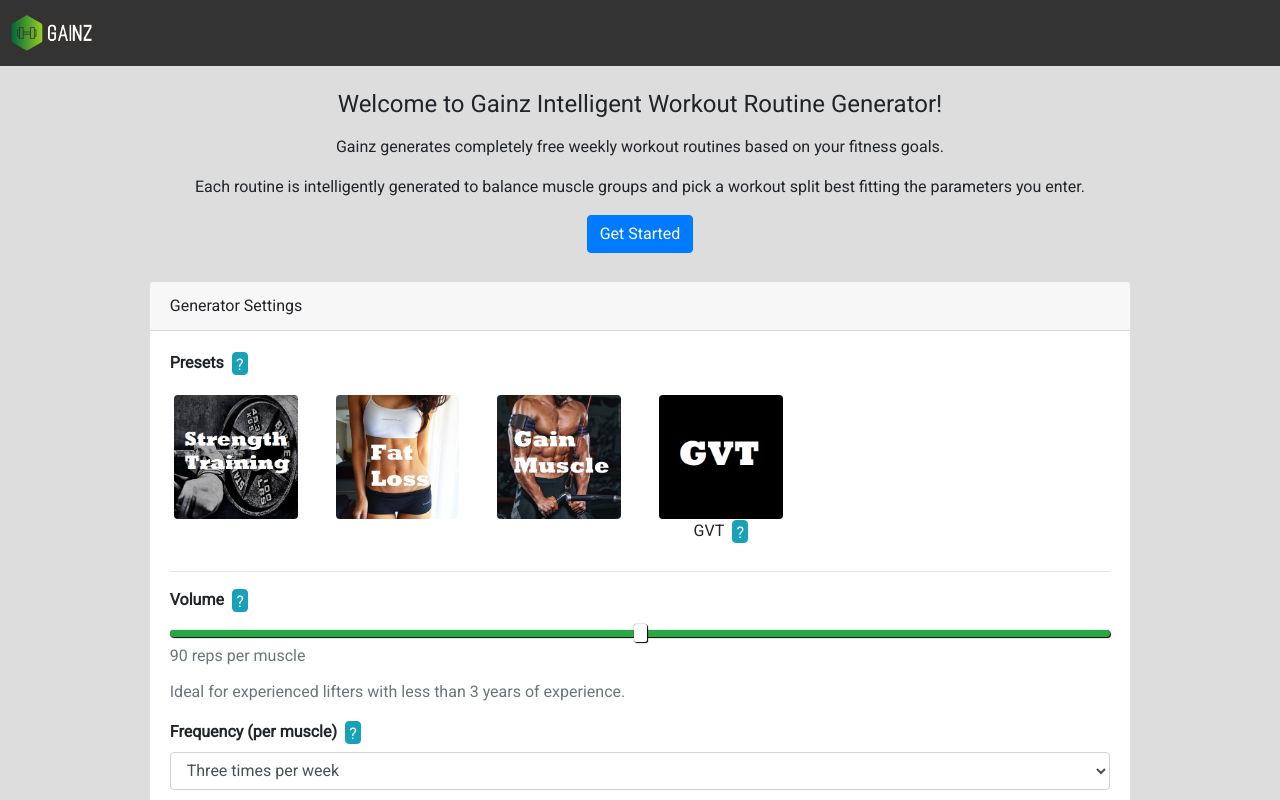
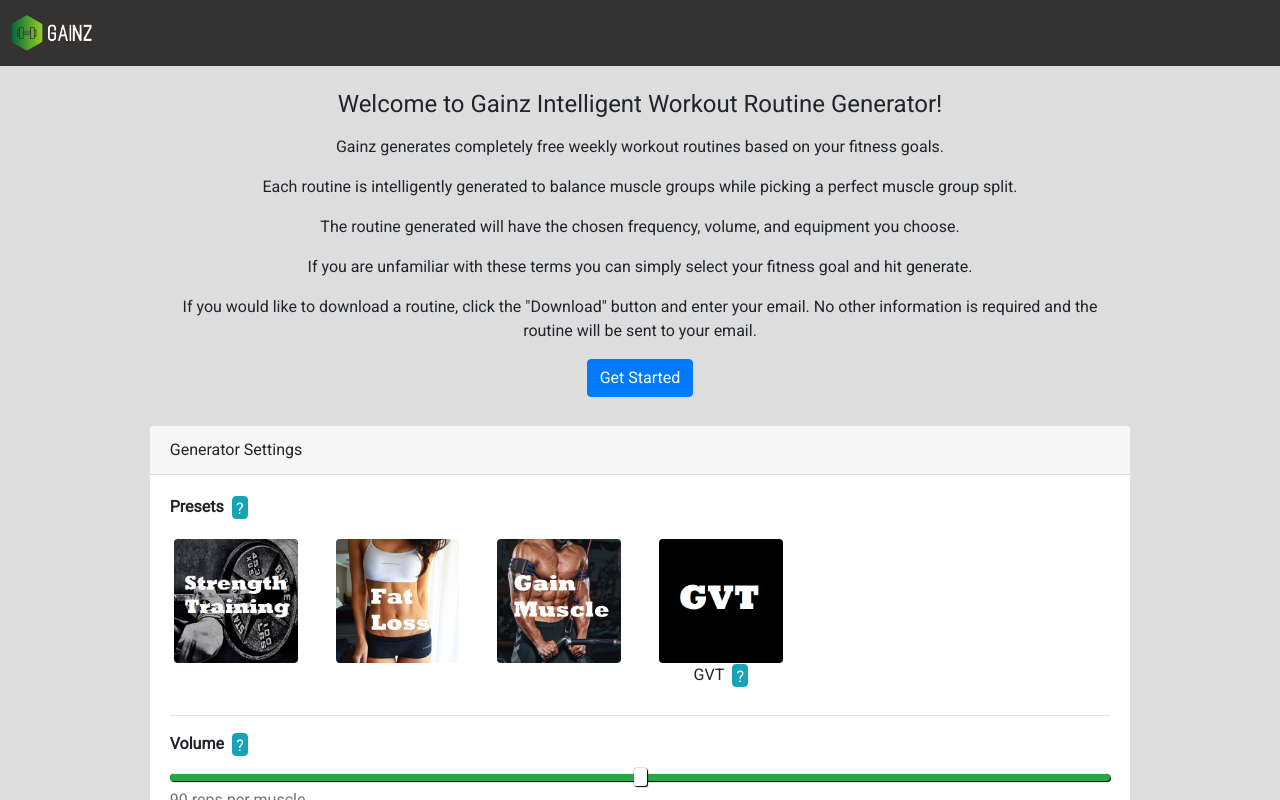
Before and after one commit to wesleycramblitt/GainzFrontend, a React (Create React App) app: page / in a window 1280 px wide. Shown: the top 800 px of the page. Built offline with nearby package versions, Linux system fonts and the light colour scheme.

Commit message:
SEO updates

```diff
--- a/public/index.html
+++ b/public/index.html
@@ -12,7 +12,7 @@
     </script>
 
     <meta charset="utf-8" />
-    <link rel="shortcut icon" href="%PUBLIC_URL%/icon.jpg" />
+    <link rel="shortcut icon" href="%PUBLIC_URL%/icon.png" />
     <link rel="stylesheet" href="https://stackpath.bootstrapcdn.com/bootstrap/4.3.1/css/bootstrap.min.css" integrity="sha384-ggOyR0iXCbMQv3Xipma34MD+dH/1fQ784/j6cY/iJTQUOhcWr7x9JvoRxT2MZw1T" crossorigin="anonymous">
     <link href="https://fonts.googleapis.com/css?family=Roboto&display=swap" rel="stylesheet">
     <meta name="viewport" content="width=device-width, initial-scale=1" />
@@ -21,18 +21,7 @@
 
     <meta charset="UTF-8">
     <meta name="description"
-        content="Intelligent Workout generator for creating personalized workout routines.">
-    <meta name="keywords"
-        content="workout plan,
-        workout routine,
-        free workout app,
-        chest workout,
-        abs workout,
-        begginer workout,
-        back workouts,
-        shoulder workout,
-        workout routine for men,
-        workout plans for women">
+      content="Gainz is an Intelligent Workout Routine Generator. No Sign Up Required! Quickly Generate Custom Workout Routines To Suite Your Needs Based on Equipment and Goals!">
     <meta name="author" content="Wesley Cramblitt">
     <!--
       manifest.json provides metadata used when your web app is installed on a
--- a/src/Welcome.js
+++ b/src/Welcome.js
@@ -20,8 +20,16 @@ class Welcome extends React.Component {
                                     Gainz generates completely free weekly workout routines based on your fitness goals.
                                 </p>
                                 <p>
-                                    Each routine is intelligently generated to balance muscle groups and pick a workout split best fitting
-                                    the parameters you enter.
+                                    Each routine is intelligently generated to balance muscle groups while picking a perfect muscle group split.
+                                </p>
+                                <p>
+                                    The routine generated will have the chosen frequency, volume, and equipment you choose.
+                                </p>
+                                <p>
+                                    If you are unfamiliar with these terms you can simply select your fitness goal and hit generate.
+                                </p>
+                                <p>
+                                    If you would like to download a routine, click the "Download" button and enter your email. No other information is required and the routine will be sent to your email.
                                 </p>
 
                                     <Col className="text-center">
--- a/src/WorkoutGenerator.js
+++ b/src/WorkoutGenerator.js
@@ -214,7 +214,7 @@ class WorkoutGenerator extends React.Component {
                           >
                   <Modal.Body>
                     <p>Please enter your email address to receive your free workout routine.</p>
-                    <p>Your email will not be shared with anyone else.</p>
+                    <p>No other information is required and the routine will be immediately emailed to you.</p>
                     <Form.Group>
                       <Form.Label>Email: </Form.Label>
                       <Form.Control ref={this.email} type="email" placeholder="Email..." required></Form.Control>
```
Also changed, not shown: public/icon.jpg (deleted), public/icon.png (added).
